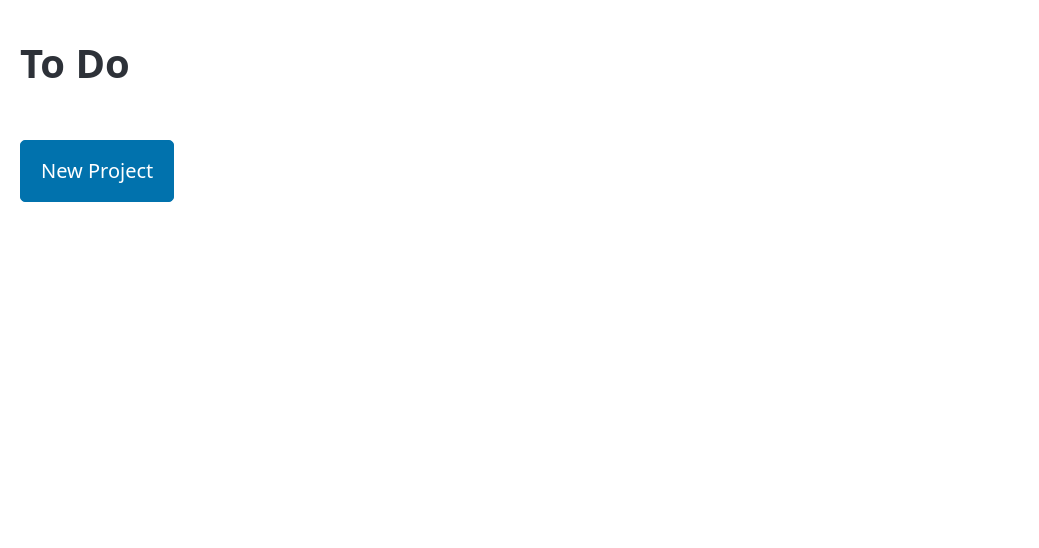
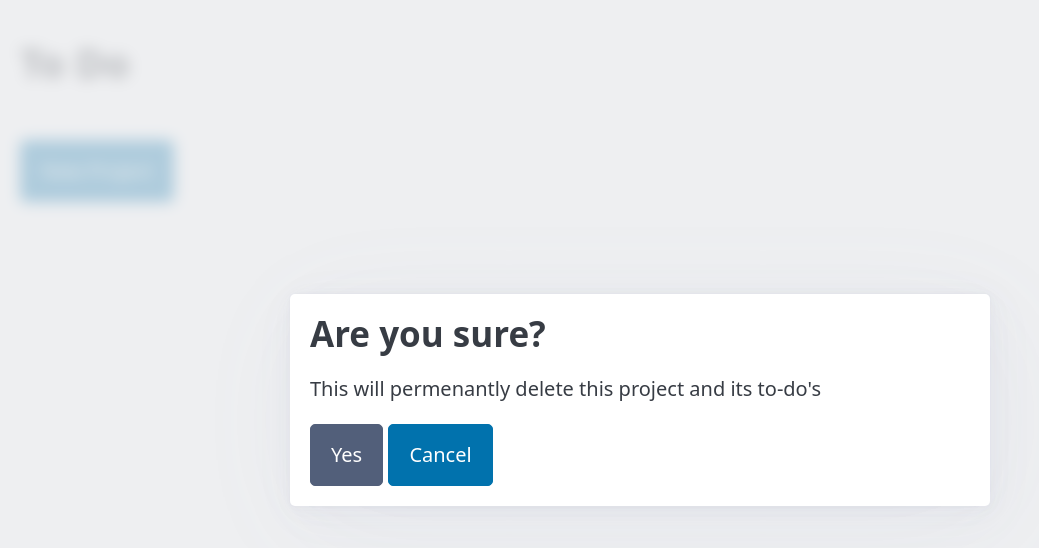
Before and after one commit to ScottGrieveWeb/to-do, a website built with webpack: page src/template.html in a window 1280 px wide. Shown: the whole page, without its empty margins (0-1039 px from the left). Built offline with nearby package versions, Linux system fonts and the light colour scheme.

Commit message:
Created dialog modal for are you sure

```diff
--- a/src/template.html
+++ b/src/template.html
@@ -35,6 +35,17 @@
         </article>
     </dialog>
 
+    <dialog id="deleteProjectCheck" open="">
+        <article>
+            <h2>Are you sure?</h2>
+            <p>This will permenantly delete this project and its to-do's</p>
+            <div>
+                <button id="yes-btn" class="secondary">Yes</button>
+                <button id="no-btn">Cancel</button>
+            </div>
+        </article>
+    </dialog>
+
     <dialog id="newProjectDialog">
         <article>
             <h2>Enter a Name for Your New Project:</h2>
```
